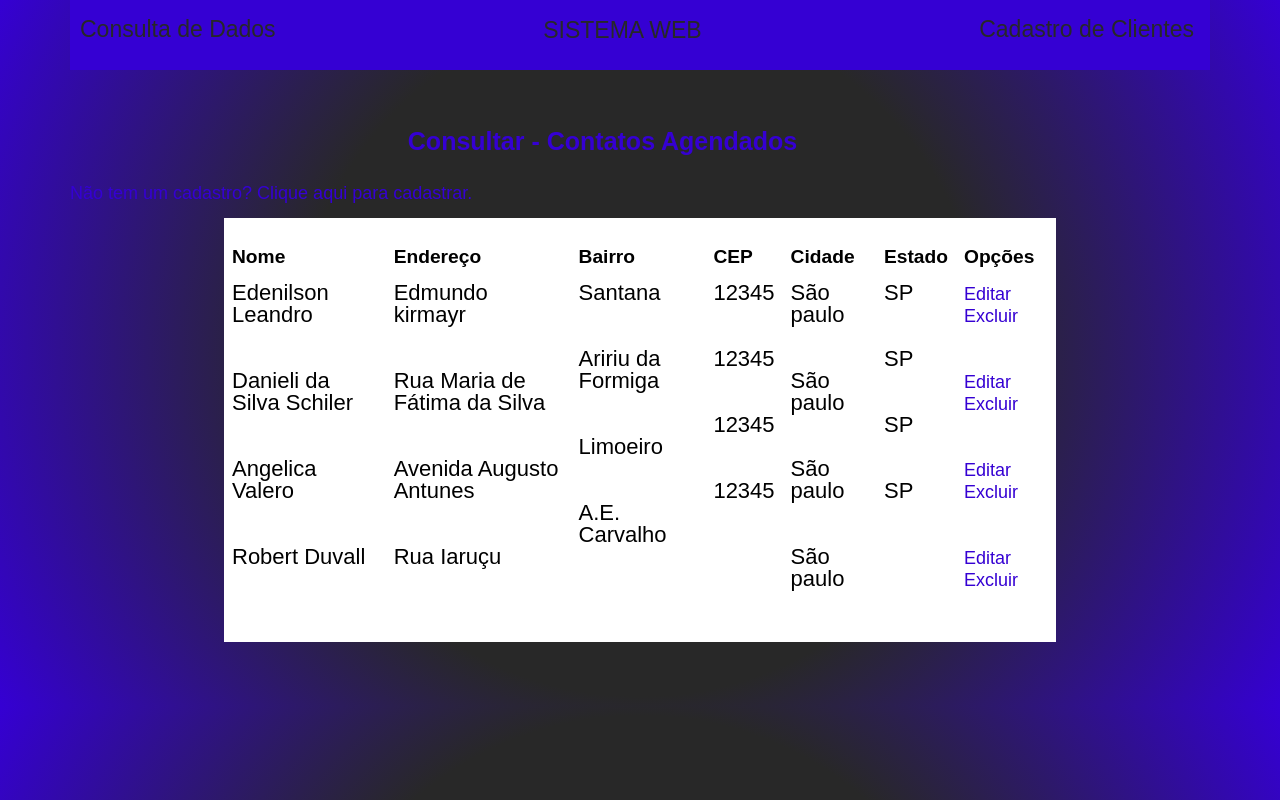
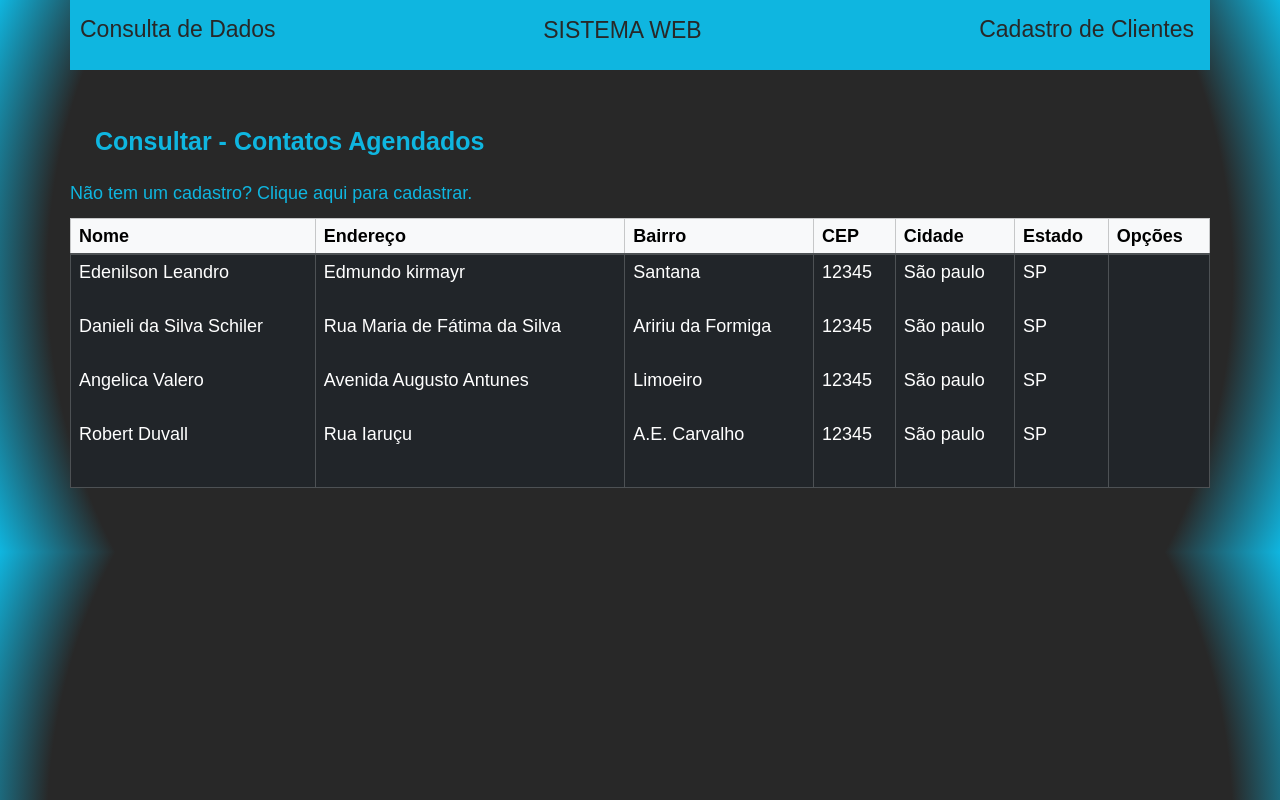
Before and after one commit to ViniciusVChabariberi/Formulario-SQL-PHP, a PHP site: page /consulta.php in a window 1280 px wide. Run offline with PHP 8.4, Linux system fonts and the light colour scheme; data comes from the database, SQL or seed files in the repository; some libraries are stand-ins or nearby versions.

Commit message:
cadastro.php modified

```diff
--- a/SqlPHP/consulta.php
+++ b/SqlPHP/consulta.php
@@ -21,6 +21,7 @@
     <script src="https://cdn.jsdelivr.net/npm/bootstrap@5.3.0-alpha1/dist/js/bootstrap.bundle.min.js" integrity="sha384-w76AqPfDkMBDXo30jS1Sgez6pr3x5MlQ1ZAGC+nuZB+EYdgRZgiwxhTBTkF7CXvN" crossorigin="anonymous"></script>
     <link rel="stylesheet" href="./css/style.css">
     <link rel="stylesheet" href="./css/reset.css">
+    <script src="https://cdn.lordicon.com/bhenfmcm.js"></script>
     <title>PHP - Sistema de Acesso ao Banco de Dados</title>
 </head>
 <body class="body">
@@ -41,25 +42,21 @@
             <a href="index.php" class="Options">Não tem um cadastro? Clique aqui para cadastrar.</a>
             <br>
             <br>
-            <div class="linha">
-                <div class="table-responsive">
-
-                    <table class="tabela table table-borderless">
+            <table class="table Options table-responsive table-hover table-light table-bordered">
   <thead>
-                            <tr class="tabela_linha">
-                                <th class="tabela_dados">Nome</th>
-                                <th class="tabela_dados">Endereço</th>
-                                <th class="tabela_dados">Bairro</th>
-                                <th class="tabela_dados">CEP</th>
-                                <th class="tabela_dados">Cidade</th>
-                                <th class="tabela_dados">Estado</th>
-                                <th class="tabela_dados">Opções</th>
+    <tr>
+      <th scope="col">Nome</th>
+      <th scope="col">Endereço</th>
+      <th scope="col">Bairro</th>
+      <th scope="col">CEP</th>
+      <th scope="col">Cidade</th>
+      <th scope="col">Estado</th>
+      <th scope="col">Opções</th>
     </tr>
   </thead>
-                        <tbody>
+  <tbody class="table-group-divider table-dark Options">
     <tr>
-                                <td class="tabela_c">
-                                    <?php
+        <td><?php
                 $sql = "SELECT * FROM clientes";
                 $result = $pdo->query($sql);
                 $rows = $result->fetchAll();
@@ -69,8 +66,7 @@
                 }
             ?>
         </td>
-                                <td class="tabela_c">
-                                    <?php
+        <td><?php
                 $sql = "SELECT * FROM clientes";
                 $result = $pdo->query( $sql );
                 $rows = $result->fetchAll();
@@ -80,8 +76,7 @@
                 }
             ?>
         </td>
-                                <td class="tabela_c">
-                                    <?php
+        <td><?php
                 $sql = "SELECT * FROM clientes";
                 $result = $pdo->query( $sql );
                 $rows = $result->fetchAll();
@@ -91,8 +86,7 @@
                 }
             ?>
         </td>
-                                <td class="tabela_c">
-                                    <?php
+        <td><?php
                 $sql = "SELECT * FROM clientes";
                 $result = $pdo->query( $sql );
                 $rows = $result->fetchAll();
@@ -102,8 +96,7 @@
                 }
             ?>
         </td>
-                                <td class="tabela_c">
-                                    <?php
+        <td><?php
                 $sql = "SELECT * FROM clientes";
                 $result = $pdo->query( $sql );
                 $rows = $result->fetchAll();
@@ -113,8 +106,7 @@
                 }
             ?>
         </td>
-                                <td class="tabela_c">
-                                    <?php
+        <td><?php
                 $sql = "SELECT * FROM clientes";
                 $result = $pdo->query( $sql );
                 $rows = $result->fetchAll();
@@ -124,23 +116,23 @@
                 }
             ?>
         </td>
-                                <td class="tabela_c">
-                                     <?php
+        <td><?php
                 $sql = "SELECT * FROM clientes";
                 $result = $pdo->query( $sql );
                 $rows = $result->fetchAll();
 
                 for ($i=0; $i < count($rows); $i++) {
-                                    echo "<a href='atualizarPag.php?id=". $rows[$i]['id'] . "' class='Options'>Editar      </a>";
-                                    echo "<a href='deletar.php?id=". $rows[$i]['id'] . "' class='Options'>      Excluir</a>". "<br><br><br>";
+
+                echo "<a  style='padding: 0px; margin: 0px 20px 0px 0px;' href='atualizarPag.php?id=". $rows[$i]['id'] . "' class='Options btn btn-sm' role='button'><lord-icon  src='https://cdn.lordicon.com/weoiqraa.json' trigger='hover' colors='primary:#0fb6e0' style='width:25px;height:25px' </lord-icon>      </a>";
+                echo "<a style='padding: 0px; margin: 0px;' href='deletar.php?id=". $rows[$i]['id'] . "' class='Options btn btn-sm' style='padding: 0px; margin: 0px;' role='button'>      <lord-icon  src='https://cdn.lordicon.com/kfzfxczd.json' trigger='hover' colors='primary:#0fb6e0' style='width:25px;height:25px' </lord-icon></a>". "<br><br>";
                 }
+
             ?>
+
         </td>
     </tr>
   </tbody>
 </table>
-                </div>
-            </div>
         <br>
         <br>
         <br>
--- a/SqlPHP/css/style.css
+++ b/SqlPHP/css/style.css
@@ -1,7 +1,7 @@
 .body {
     /*background-color: rgb(215, 215, 215) */
     background: rgb(40,40,40);
-    background: radial-gradient(circle, rgba(40,40,40,1) 47%, rgba(53,0,211,1) 100%);
+    background: radial-gradient(circle, rgba(40,40,40,1) 85%, rgba(15,182,224,1) 100%);
 }
 
 .container {
@@ -11,7 +11,7 @@
 /* index.php */
 nav {
     /*background-color: #007BFF;*/
-    background-color: #3500d3;
+    background-color: #0fb6e0;
 }
 
 .p {
@@ -30,7 +30,7 @@ nav {
     text-align: start;
     padding-left: 25px;
     padding-top: 20px;
-    color: #3500d3;
+    color: #0fb6e0;
 }
 
 .subtitle_2{
@@ -38,19 +38,19 @@ nav {
     font-weight: bold;
     text-align: start;
     padding-left: 25px;
-    color: #3500d3;
+    color: #0fb6e0;
 }
 
 .subtitle_two{
     font-size: 18px;
     text-align: start;
     padding-left: 25px;
-    color: #3500d3;
+    color: #0fb6e0;
 }
 
 .Options {
     font-size: 18px;
-    color: #3500d3;
+    color: #0fb6e0;
     text-decoration: none;
 }
 
@@ -63,13 +63,13 @@ nav {
     font-size: 18px;
     text-align: start;
     padding-bottom: 10px;
-    color: #3500d3;
+    color: #0fb6e0;
 }
 
 .botao{
     width: 100px;
     height: 40px;
-    background-color: #3500d3;
+    background-color: #0fb6e0;
     border-radius: 10px;
 }
 
@@ -81,40 +81,14 @@ nav {
     margin-right: 100px;
 }
 
-div.linha {
-    display: flex;
-    justify-content: center;
-}
 
-.tabela{
-    max-width: 65vw;
-}
-
-.tabela_linha {
-    gap: 50px;
-    height: 3.5rem;
-    width: 2rem;
-    padding: 1rem;
-    background-color: #3500d3;
-}
-
-.tabela_dados{
-    font-size: 1.2rem;
-    font-weight: 700;
-}
-
-.tabela_c{
-    border: 1px  black;
-    font-size: 22px;
-    color: #3500d3;
-}
 
 
 /* cadastro.php */
 
 .body--cadastro {
     background: rgb(40,40,40);
-    background: radial-gradient(circle, rgba(40,40,40,1) 47%, rgba(20,235,99,1) 100%);
+    background: radial-gradient(circle, rgba(40,40,40,1) 85%, rgba(20,235,99,1) 100%);
 }
 
 .verde{
@@ -141,7 +115,7 @@ div.linha {
 
 .body--deletar {
     background: rgb(40,40,40);
-    background: radial-gradient(circle, rgba(40,40,40,1) 47%, rgba(235,20,20,1) 100%);
+    background: radial-gradient(circle, rgba(40,40,40,1) 85%, rgba(235,20,20,1) 100%);
 }
 
 .vermelho{
@@ -168,7 +142,7 @@ div.linha {
 
 .body--atualizar {
     background: rgb(40,40,40);
-    background: radial-gradient(circle, rgba(40,40,40,1) 47%, rgba(230,11,225,1) 100%);
+    background: radial-gradient(circle, rgba(40,40,40,1) 85%, rgba(230,11,225,1) 100%);
 }
 
 .rosa{
```
Lines whose indentation alone changed are shown as unchanged.
